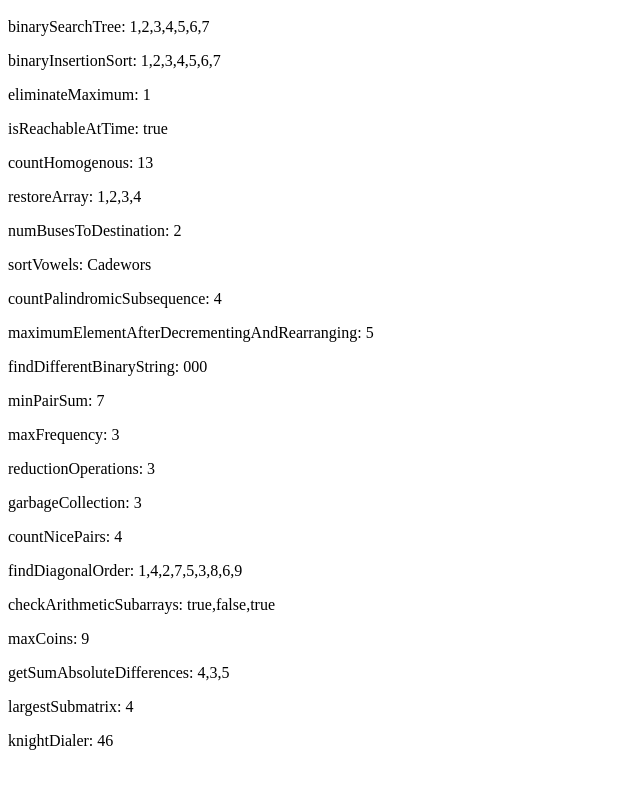
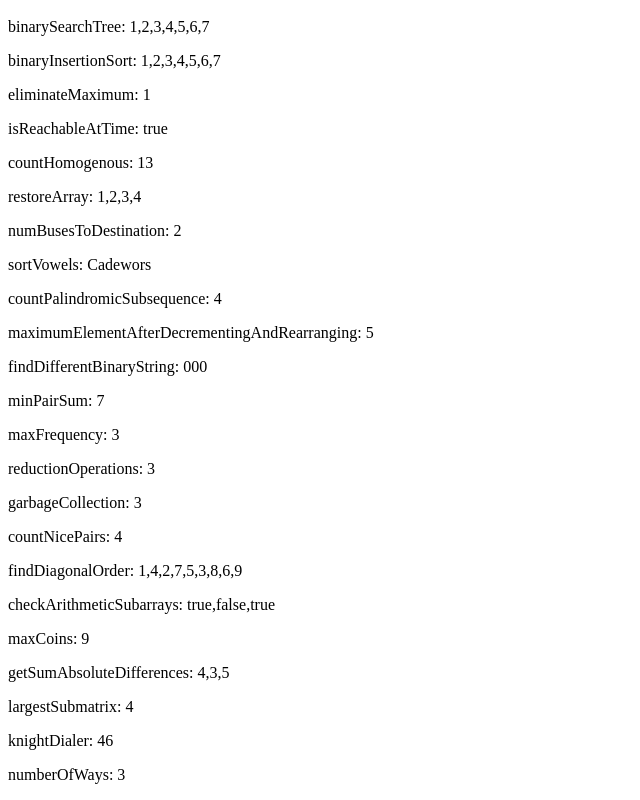
Before and after one commit to rxolve/it-works-why, a SvelteKit app: page /algorithm in a window 1280 px wide. Shown: the part 222-1022 px from the top of the page, without its empty margins (0-640 px from the left). Before the commit the page ends 988 px from the top, so only its background shows below. Built offline with nearby package versions, Linux system fonts and the light colour scheme.

Commit message:
solve: 231128-number-of-ways-to-divide-a-long-corridor

```diff
--- a/src/routes/algorithm/+page.svelte
+++ b/src/routes/algorithm/+page.svelte
@@ -24,6 +24,7 @@
 	import { getSumAbsoluteDifferences } from '../../solve/231125-sum-of-absolute-differences-in-a-sorted-array';
 	import { largestSubmatrix } from '../../solve/231126-largest-submatrix-with-rearrangements';
 	import { knightDialer } from '../../solve/231127-knight-dialer';
+	import { numberOfWays } from '../../solve/231128-number-of-ways-to-divide-a-long-corridor';
 </script>
 
 <h1>Algorithm</h1>
@@ -107,3 +108,6 @@
 <p>
 	knightDialer: {knightDialer(3)}
 </p>
+<p>
+	numberOfWays: {numberOfWays('SSPPSPS')}
+</p>
--- /dev/null
+++ b/src/solve/231128-number-of-ways-to-divide-a-long-corridor.ts
@@ -0,0 +1,66 @@
+/*
+Along a long library corridor, there is a line of seats and decorative plants. You are given a 0-indexed string corridor of length n consisting of letters 'S' and 'P' where each 'S' represents a seat and each 'P' represents a plant.
+
+One room divider has already been installed to the left of index 0, and another to the right of index n - 1. Additional room dividers can be installed. For each position between indices i - 1 and i (1 <= i <= n - 1), at most one divider can be installed.
+
+Divide the corridor into non-overlapping sections, where each section has exactly two seats with any number of plants. There may be multiple ways to perform the division. Two ways are different if there is a position with a room divider installed in the first way but not in the second way.
+
+Return the number of ways to divide the corridor. Since the answer may be very large, return it modulo 1e9 + 7. If there is no way, return 0.
+*/
+
+export const numberOfWays = (corridor: string): number => {
+	// Store 1000000007 in a variable for convenience
+	const MOD = 1e9 + 7;
+
+	// Cache the result of each sub-problem
+	const cache = new Map();
+
+	// Count the number of ways to divide from "index" to the last index
+	// with "seats" number of "S" in the current section
+	const count = (index: number, seats: number) => {
+		// If we have reached the end of the corridor, then
+		// the current section is valid only if "seats" is 2
+		if (index == corridor.length) {
+			return seats == 2 ? 1 : 0;
+		}
+
+		// If we have already computed the result of this sub-problem,
+		// then return the cached result
+		if (cache.has(`${index}-${seats}`)) {
+			return cache.get(`${index}-${seats}`);
+		}
+
+		// Result of the sub-problem
+		let result = 0;
+
+		// If the current section has exactly 2 "S"
+		if (seats == 2) {
+			// If the current element is "S", then we have to close the
+			// section and start a new section from this index. Next index
+			// will have one "S" in the current section
+			if (corridor[index] == 'S') {
+				result = count(index + 1, 1);
+			} else {
+				// If the current element is "P", then we have two options
+				// 1. Close the section and start a new section from this index
+				// 2. Keep growing the section
+				result = (count(index + 1, 0) + count(index + 1, 2)) % MOD;
+			}
+		} else {
+			// Keep growing the section. Increment "seats" if present
+			// element is "S"
+			if (corridor[index] == 'S') {
+				result = count(index + 1, seats + 1);
+			} else {
+				result = count(index + 1, seats);
+			}
+		}
+
+		// Memoize the result, and return it
+		cache.set(`${index}-${seats}`, result);
+		return result;
+	};
+
+	// Call the count function
+	return count(0, 0);
+};
```
